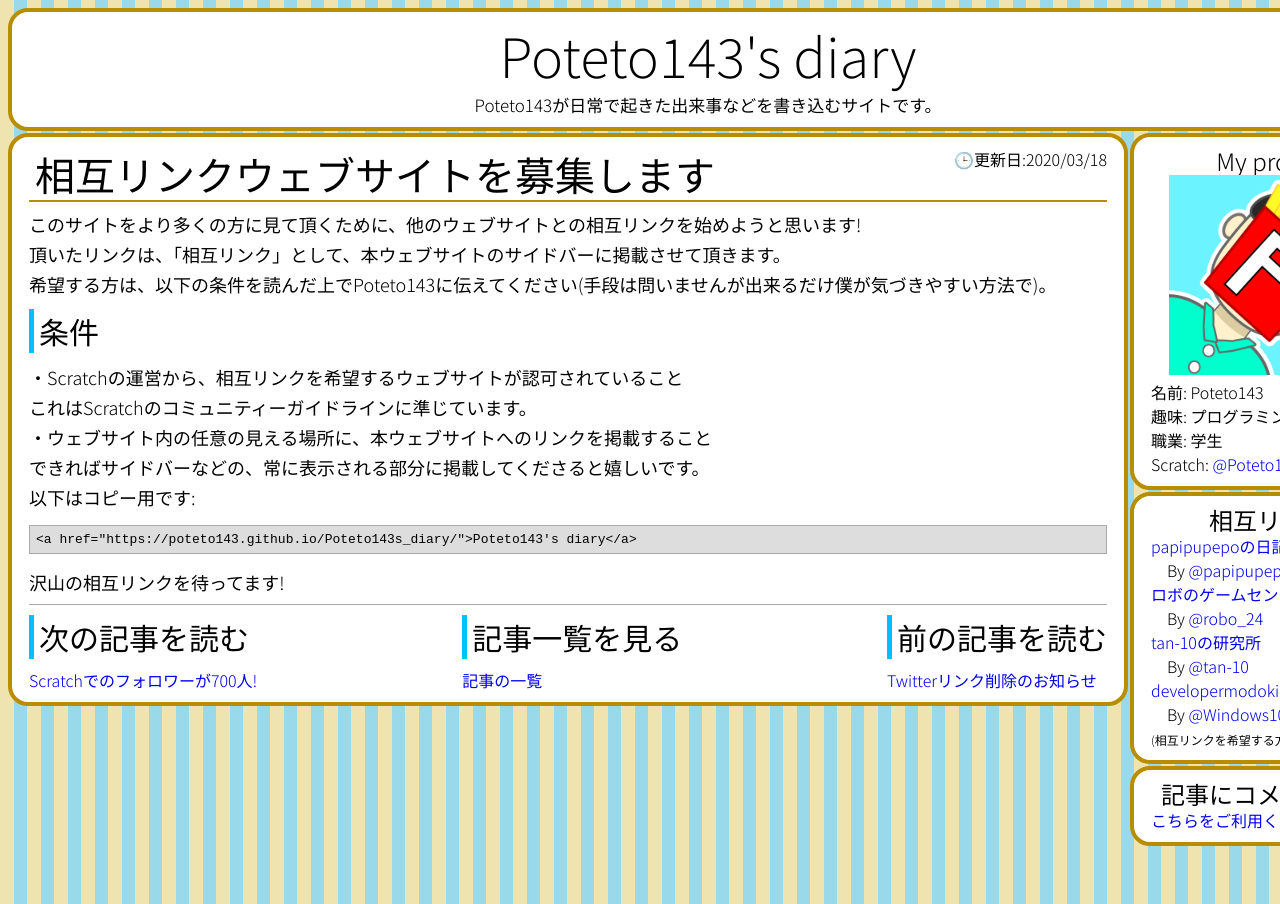
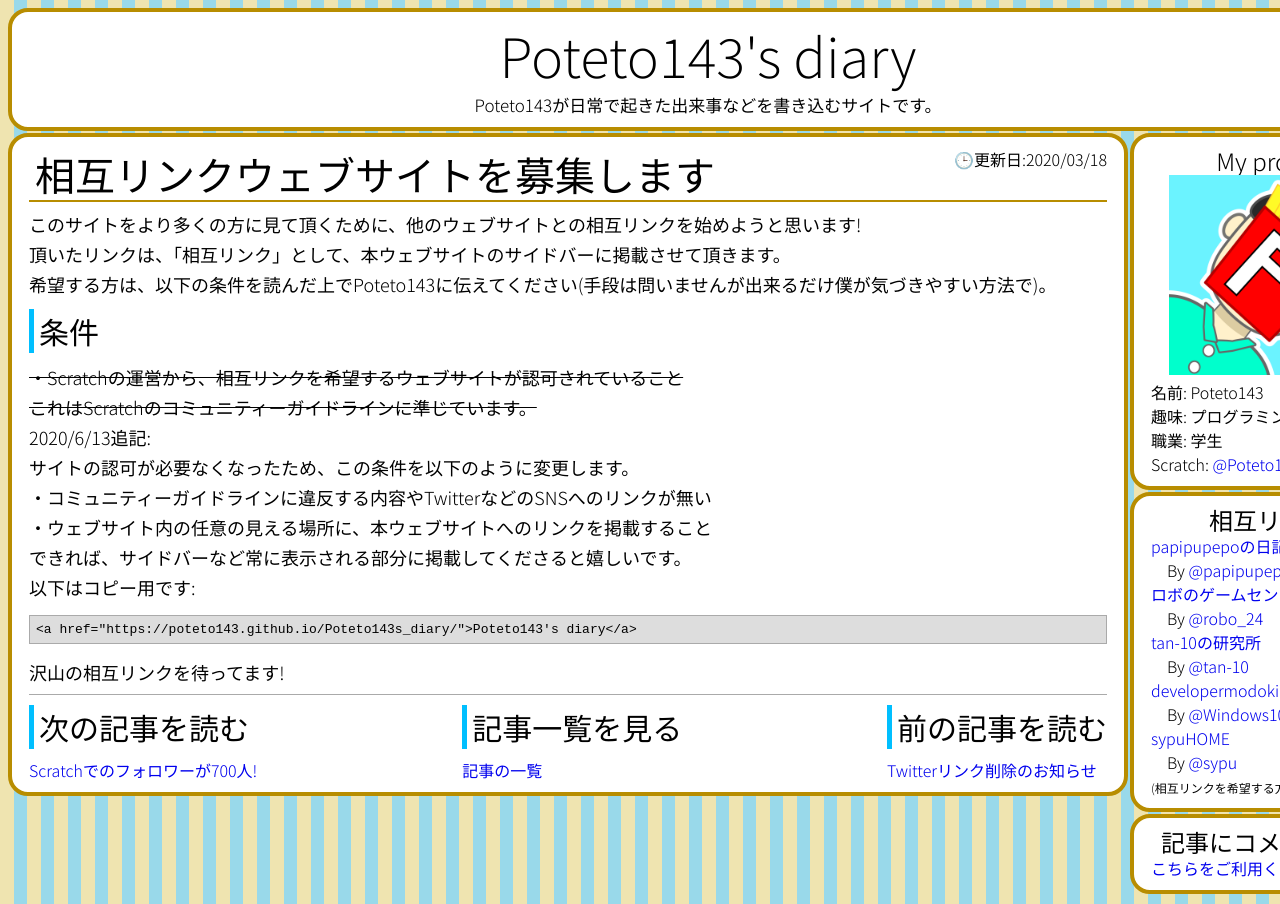
Before and after one commit to Poteto143/Poteto143s_diary, a Jekyll site: the page built from _posts/2020-03-18-Look-for-link-exchange.md, in a window 1280 px wide. Built offline with Jekyll 4.4.1, drawn with Linux system fonts in a browser that asks for light colours.

Commit message:
sypu氏の相互リンク追加・記事の追記

```diff
--- a/_includes/sidebar.html
+++ b/_includes/sidebar.html
@@ -17,6 +17,8 @@
         　By <a href="https://scratch.mit.edu/users/tan-10/">@tan-10</a><br>
         <a href="https://developermodoki.github.io/">developermodoki's Pages</a><br>
         　By <a href="https://scratch.mit.edu/users/Windows1000000_2">@Windows1000000_2</a><br>
+        <a href="https://sypuhome.webnode.jp/">sypuHOME</a><br>
+        　By <a href="https://scratch.mit.edu/users/sypu/">@sypu</a><br>
         <span style="font-size: 12px;">(相互リンクを希望する方は<a href="{{site.url}}\2020\03\18\Look-for-link-exchange.html">こちら</a>へ)</span>
     </div>
     <div class="block">
--- a/_posts/2020-03-18-Look-for-link-exchange.md
+++ b/_posts/2020-03-18-Look-for-link-exchange.md
@@ -9,13 +9,19 @@ showfooter: True
 
 希望する方は、以下の条件を読んだ上でPoteto143に伝えてください(手段は問いませんが出来るだけ僕が気づきやすい方法で)。
 ## 条件
-・Scratchの運営から、相互リンクを希望するウェブサイトが認可されていること
+~~・Scratchの運営から、相互リンクを希望するウェブサイトが認可されていること~~
 
-これはScratchのコミュニティーガイドラインに準じています。
+~~これはScratchのコミュニティーガイドラインに準じています。~~
+
+2020/6/13追記:
+
+サイトの認可が必要なくなったため、この条件を以下のように変更します。
+
+・コミュニティーガイドラインに違反する内容やTwitterなどのSNSへのリンクが無い
 
 ・ウェブサイト内の任意の見える場所に、本ウェブサイトへのリンクを掲載すること
 
-できればサイドバーなどの、常に表示される部分に掲載してくださると嬉しいです。
+できれば、サイドバーなど常に表示される部分に掲載してくださると嬉しいです。
 
 以下はコピー用です:
 <pre><code>&lt;a href="https://poteto143.github.io/Poteto143s_diary/">Poteto143's diary&lt;/a></code></pre>
```
